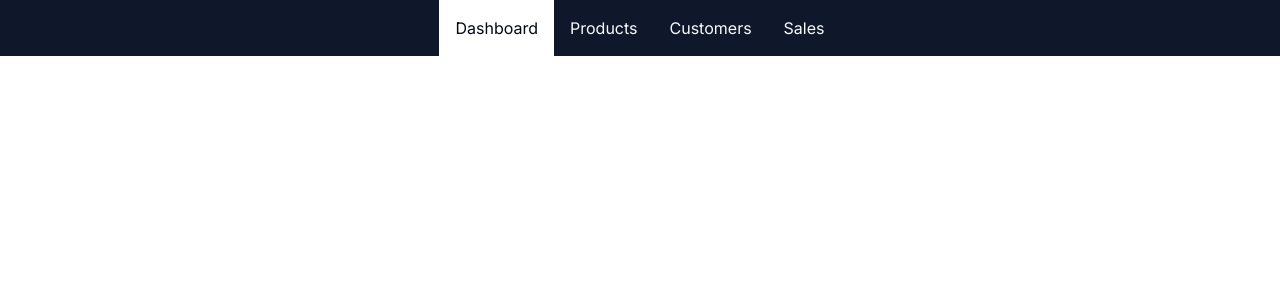
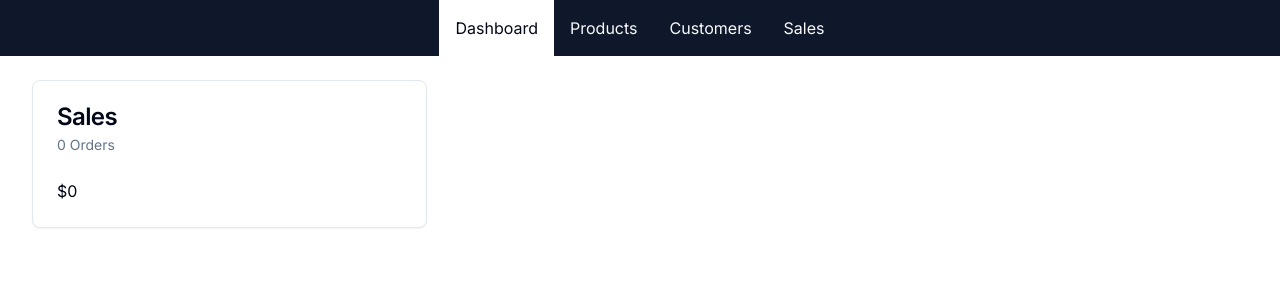
Before and after one commit to Joshardals/ecommerce-mvp, a Next.js app: page /admin in a window 1280 px wide. Shown: the top 300 px of the page. Built offline with nearby package versions, Linux system fonts and the light colour scheme; no server answers; the database is empty.

Commit message:
initial commit

```diff
--- a/app/admin/page.tsx
+++ b/app/admin/page.tsx
@@ -1,5 +1,42 @@
-export default function AdminDashboard() {
+import {
+  Card,
+  CardContent,
+  CardDescription,
+  CardHeader,
+  CardTitle,
+} from "@/components/ui/card";
+import { getSalesData } from "@/lib/action/prisma.actions";
+import { formatCurrency, formatNumber } from "@/lib/formatter";
+
+export default async function AdminDashboard() {
+  const salesData = await getSalesData();
   return (
-    <div className="grid grid-cols-1 md:grid-cols-2 lg:grid-cols-3 gap-4"></div>
+    <div className="grid grid-cols-1 md:grid-cols-2 lg:grid-cols-3 gap-4">
+      <DashboardCard
+        title="Sales"
+        subtitle={`${formatNumber(salesData?.numberOfSales!)} Orders`}
+        body={formatCurrency(salesData?.amount!)}
+      />
+    </div>
   );
 }
+
+interface DashboardCardProps {
+  title: string;
+  subtitle: string;
+  body: string;
+}
+
+function DashboardCard({ title, subtitle, body }: DashboardCardProps) {
+  return (
+    <Card>
+      <CardHeader>
+        <CardTitle>{title}</CardTitle>
+        <CardDescription>{subtitle}</CardDescription>
+      </CardHeader>
+      <CardContent>
+        <p>{body}</p>
+      </CardContent>
+    </Card>
+  );
+}
--- /dev/null
+++ b/components/ui/card.tsx
@@ -0,0 +1,79 @@
+import * as React from "react"
+
+import { cn } from "@/lib/utils"
+
+const Card = React.forwardRef<
+  HTMLDivElement,
+  React.HTMLAttributes<HTMLDivElement>
+>(({ className, ...props }, ref) => (
+  <div
+    ref={ref}
+    className={cn(
+      "rounded-lg border bg-card text-card-foreground shadow-sm",
+      className
+    )}
+    {...props}
+  />
+))
+Card.displayName = "Card"
+
+const CardHeader = React.forwardRef<
+  HTMLDivElement,
+  React.HTMLAttributes<HTMLDivElement>
+>(({ className, ...props }, ref) => (
+  <div
+    ref={ref}
+    className={cn("flex flex-col space-y-1.5 p-6", className)}
+    {...props}
+  />
+))
+CardHeader.displayName = "CardHeader"
+
+const CardTitle = React.forwardRef<
+  HTMLParagraphElement,
+  React.HTMLAttributes<HTMLHeadingElement>
+>(({ className, ...props }, ref) => (
+  <h3
+    ref={ref}
+    className={cn(
+      "text-2xl font-semibold leading-none tracking-tight",
+      className
+    )}
+    {...props}
+  />
+))
+CardTitle.displayName = "CardTitle"
+
+const CardDescription = React.forwardRef<
+  HTMLParagraphElement,
+  React.HTMLAttributes<HTMLParagraphElement>
+>(({ className, ...props }, ref) => (
+  <p
+    ref={ref}
+    className={cn("text-sm text-muted-foreground", className)}
+    {...props}
+  />
+))
+CardDescription.displayName = "CardDescription"
+
+const CardContent = React.forwardRef<
+  HTMLDivElement,
+  React.HTMLAttributes<HTMLDivElement>
+>(({ className, ...props }, ref) => (
+  <div ref={ref} className={cn("p-6 pt-0", className)} {...props} />
+))
+CardContent.displayName = "CardContent"
+
+const CardFooter = React.forwardRef<
+  HTMLDivElement,
+  React.HTMLAttributes<HTMLDivElement>
+>(({ className, ...props }, ref) => (
+  <div
+    ref={ref}
+    className={cn("flex items-center p-6 pt-0", className)}
+    {...props}
+  />
+))
+CardFooter.displayName = "CardFooter"
+
+export { Card, CardHeader, CardFooter, CardTitle, CardDescription, CardContent }
--- /dev/null
+++ b/lib/action/prisma.actions.ts
@@ -0,0 +1,23 @@
+"use server";
+
+import { PrismaClient } from "@prisma/client";
+import { unstable_noStore as nostore } from "next/cache";
+
+const prisma = new PrismaClient();
+
+export async function getSalesData() {
+  try {
+    nostore();
+    const data = await prisma.order.aggregate({
+      _sum: { pricePaidInCents: true },
+      _count: true,
+    });
+
+    return {
+      amount: (data._sum.pricePaidInCents || 0) / 100,
+      numberOfSales: data._count,
+    };
+  } catch (error: any) {
+    console.log(`Error fetching Sales Data... ${error.message}`);
+  }
+}
--- /dev/null
+++ b/lib/formatter.ts
@@ -0,0 +1,15 @@
+const CURRENCY_FORMATTER = new Intl.NumberFormat("en-US", {
+  currency: "USD",
+  style: "currency",
+  minimumFractionDigits: 0,
+});
+
+export function formatCurrency(amount: number) {
+  return CURRENCY_FORMATTER.format(amount);
+}
+
+const NUMVER_FORMATTER = new Intl.NumberFormat("en-US");
+
+export function formatNumber(number: number) {
+  return NUMVER_FORMATTER.format(number);
+}
```
Also changed, not shown: db/db.ts (added).
